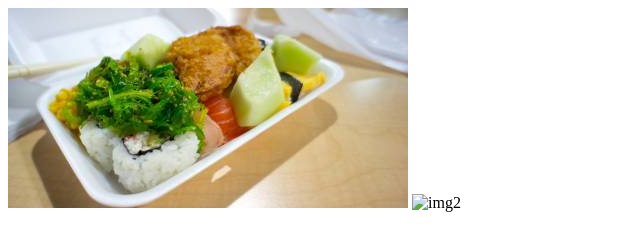
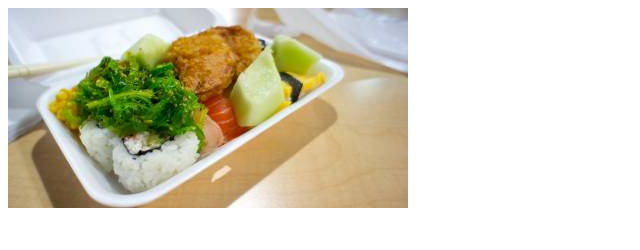
Before and after one commit to ticap971/section3, a plain HTML site: page index.html in a window 1280 px wide. Shown: the full height of the page, 0-640 px from the left. Drawn offline with Linux system fonts and the light colour scheme.

Commit message:
modification de l'index

```diff
--- a/index.html
+++ b/index.html
@@ -2,10 +2,9 @@
 <html>
   <head>
     <meta charset="utf-8">
-    <title>Section 3 GIT</title>
+    <title>Section 3 GIT et GitHub</title>
   </head>
   <body>
     <img src="images/img1.png" alt="img1">
-    <img src="images/img2.png" alt="img2">
   </body>
 </html>
```
Also changed, not shown: images/img2.png (added).
